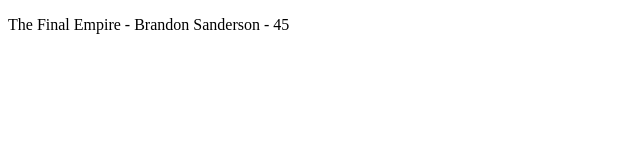
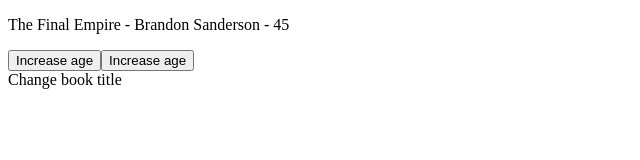
Before and after one commit to EhWanu/Vue-Basics, a plain HTML site: page index.html in a window 1280 px wide. Shown: the whole page, without its empty margins (0-640 px from the left). Drawn offline with nearby package versions, Linux system fonts and the light colour scheme.

Commit message:
dynamic values in index html

```diff
--- a/index.html
+++ b/index.html
@@ -16,6 +16,16 @@
 	<body>
 		<div id="app">
 			<p>{{ title }} - {{ author }} - {{ age }}</p>
+
+			<button v-on:click="age++">
+				Increase age
+			</button>
+			<button v-on:click="age--">
+				Increase age
+			</button>
+			<div @click="title = 'Something else'">
+				Change book title
+			</div>
 		</div>
 		<script src="app.js"></script>
 	</body>
```
